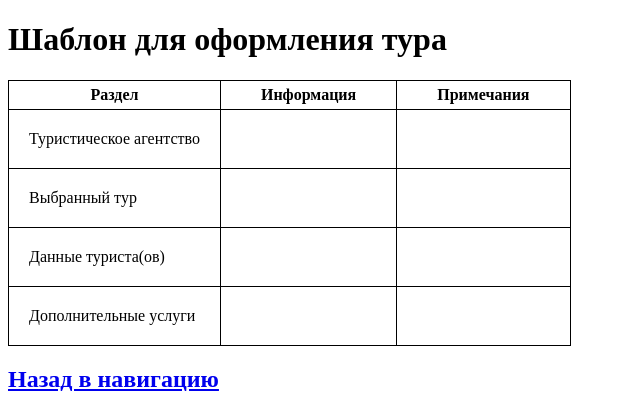
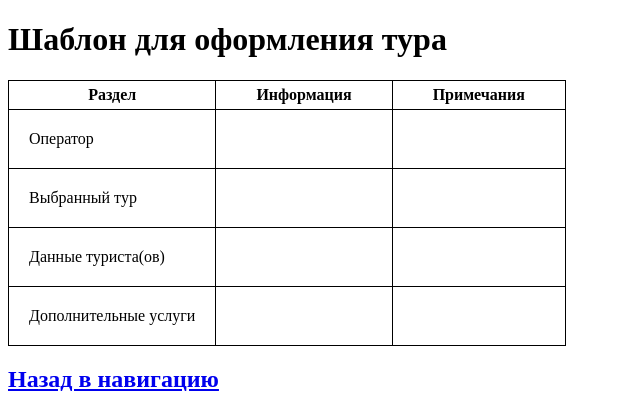
Before and after one commit to zer0reaction/django, a Django app: page /preparation in a window 1280 px wide. Shown: the top 420 px of the page, without its empty margins (0-640 px from the left). Run offline with Django 5.2, Linux system fonts and the light colour scheme.

Commit message:
Change to Оператор

```diff
--- a/web_Hello_var_26/firstapp_var_26/templates/preparation.html
+++ b/web_Hello_var_26/firstapp_var_26/templates/preparation.html
@@ -34,7 +34,7 @@
         <th>Примечания</th>
       </tr>
       <tr>
-        <td>Туристическое агентство</th>
+        <td>Оператор</th>
         <td></th>
         <td></th>
       </tr>
```
